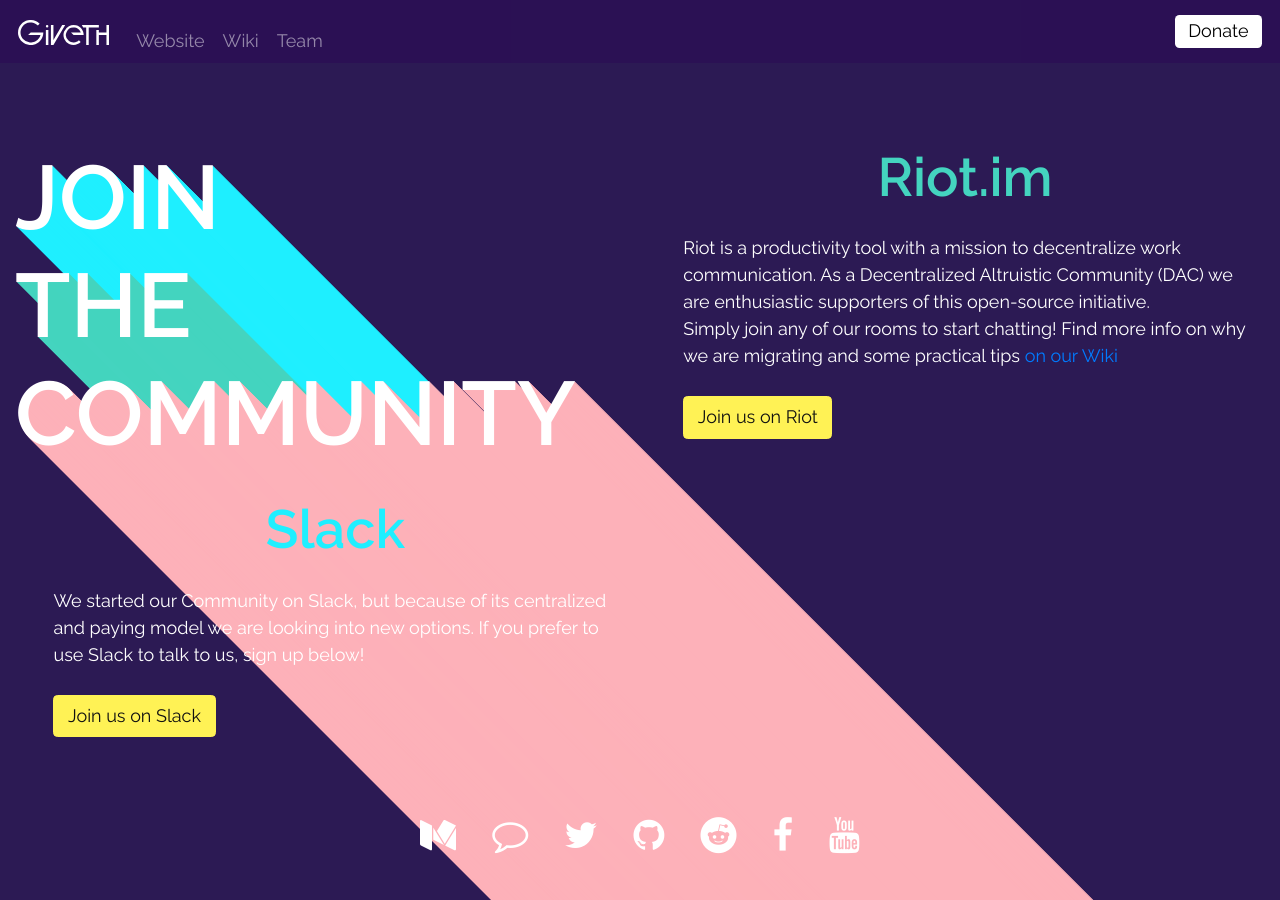
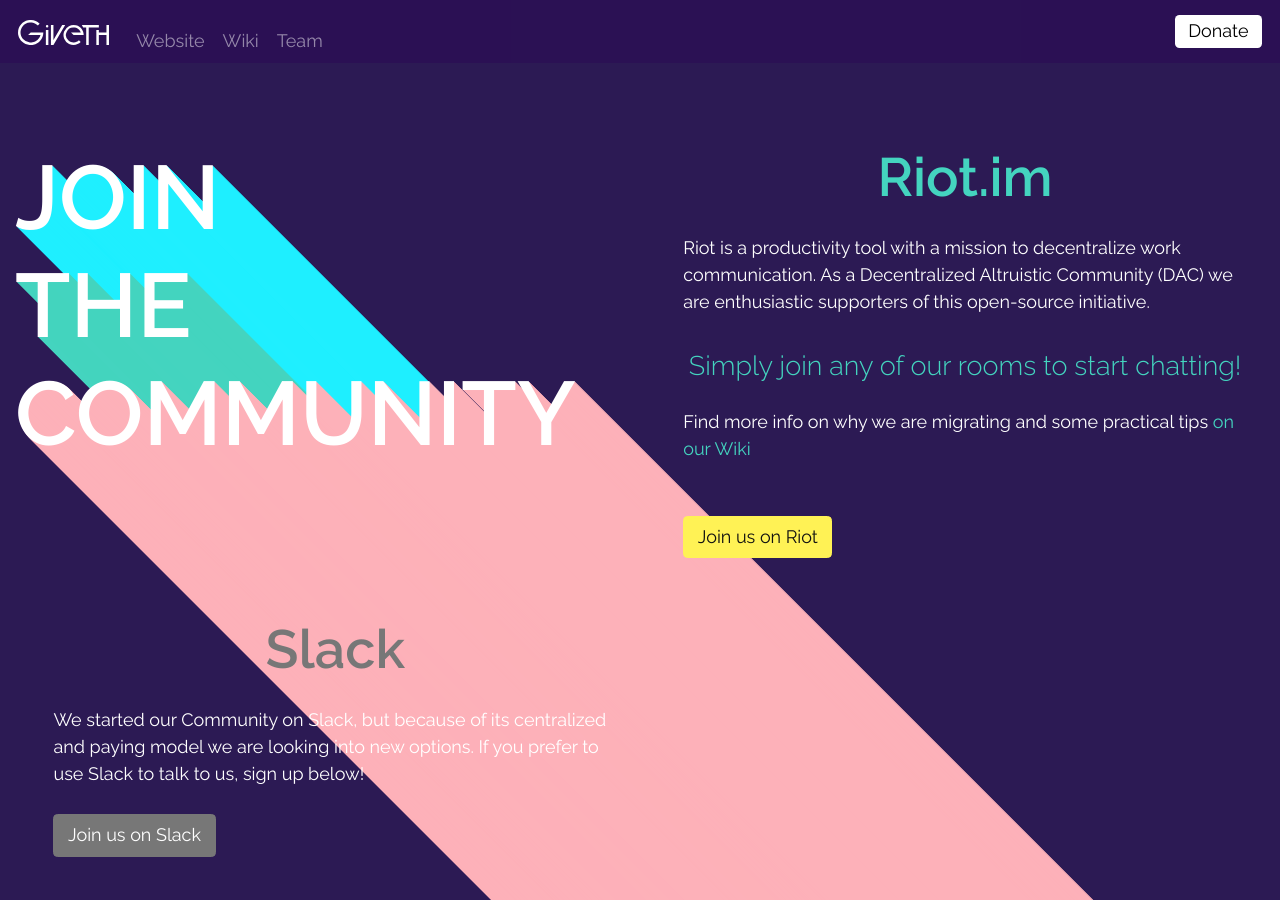
Before and after one commit to Giveth/website, a Jekyll site: the page built from join/index.html, in a window 1280 px wide and 900 px high. Built offline with Jekyll 4.4.1, drawn with Linux system fonts in a browser that asks for light colours; nearby versions of some CDN libraries; a script that is not in the unit is left out.

Commit message:
edited /join

```diff
--- a/css/join.scss
+++ b/css/join.scss
@@ -105,6 +105,11 @@
   color: #44d4bf;
 }
 
+.color-grey {
+  color: #777777;
+}
+
+
 .color-red {
   color: #fdb1b9;
 }
--- a/css/main.scss
+++ b/css/main.scss
@@ -33,6 +33,14 @@
   font-family: 'Raleway', sans-serif;
   font-weight: 400;
   font-size: 18px;
+}
+
+a {
+  color: #44d4bf;
+}
+
+a:hover {
+  color: #44d4bf;
 }
 
 h1, h2, h3, h4, h5, h6, .logo-font {
@@ -453,6 +461,12 @@
     text-align: center;
     background-color: #fff255;
     border-color:  #fff255;
+}
+
+.btn-info {
+    text-align: center;
+    background-color: #777777;
+    border-color:  #777777;
 }
 
 .widelarge {
--- a/join/index.html
+++ b/join/index.html
@@ -21,19 +21,22 @@
       <h3 class="color-green">Riot.im</h3>
       <p>
         Riot is a productivity tool with a mission to decentralize work communication. As a Decentralized Altruistic Community (DAC) we are enthusiastic supporters of this open-source initiative.
-        <br>
-        Simply join any of our rooms to start chatting! Find more info on why we are migrating and some practical tips<a href="https://wiki.giveth.io/tutorials/riot-migration/"> on our Wiki</a>
-        <br /><br />
+      </p>
+      <h4 class="color-green">Simply join any of our rooms to start chatting!</h4>
+      <p>
+        Find more info on why we are migrating and some practical tips<a href="https://wiki.giveth.io/tutorials/riot-migration/"> on our Wiki</a>
+      </p>
+      <p>
         <a href="https://riot.im/app/#/group/+giveth:matrix.org" class="btn btn-warning">Join us on Riot</a><a href=""></a>
       </p>
     </div>
 
     <div class="col grid_1_of_2">
-      <h3 class="color-blue">Slack</h3>
+      <h3 class="color-grey">Slack</h3>
       <p>
         We started our Community on Slack, but because of its centralized and paying model we are looking into new options. If you prefer to use Slack to talk to us, sign up below!
         <br /><br />
-        <a href="http://slack.giveth.io" class="btn btn-warning">Join us on Slack</a><a href=""></a>
+        <a href="http://slack.giveth.io" class="btn btn-info">Join us on Slack</a><a href=""></a>
       </p>
     </div>
 
```
